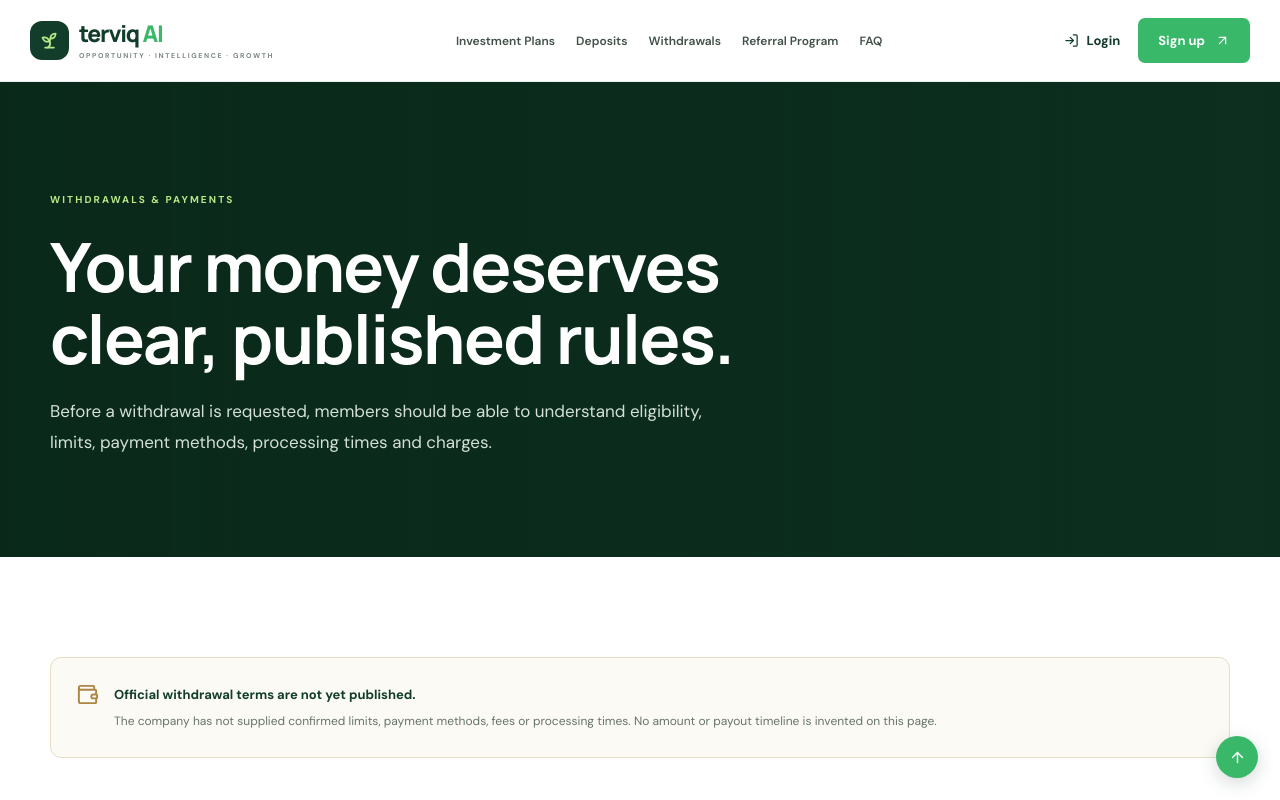
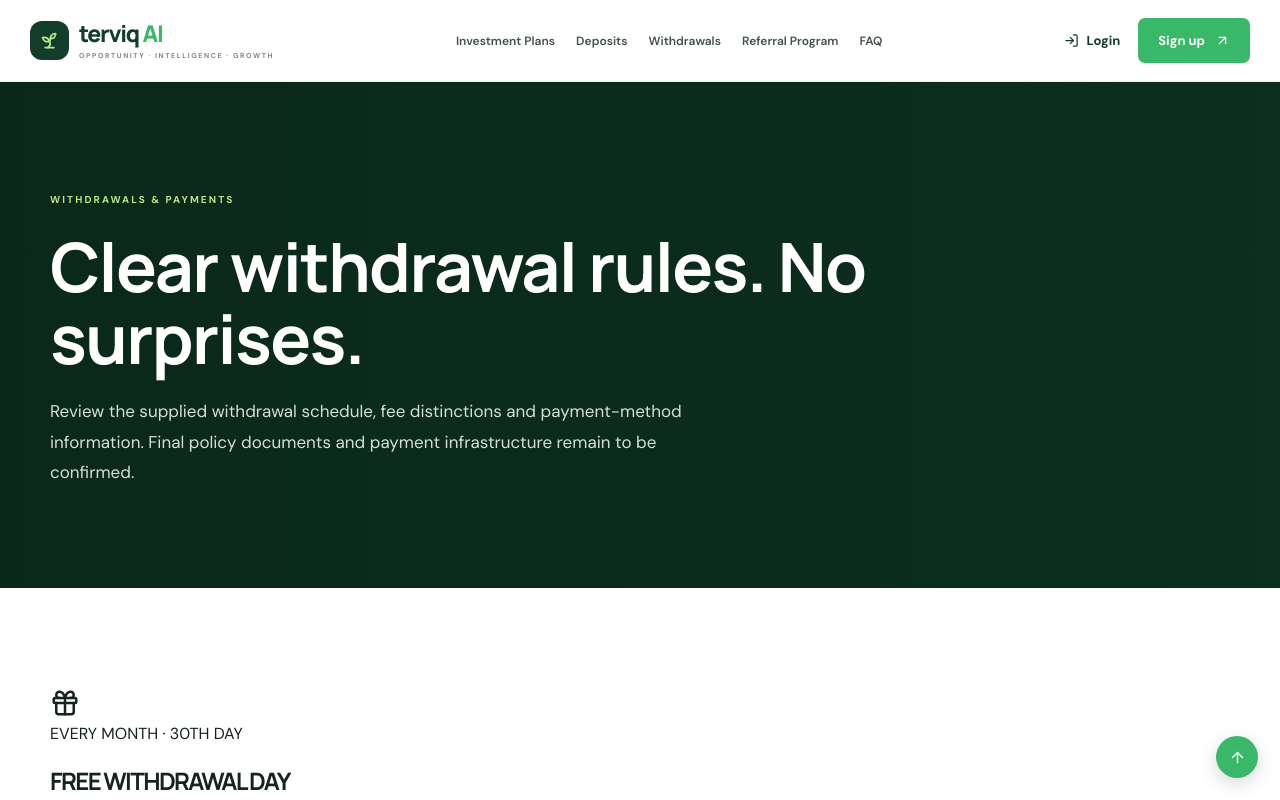
Before and after one commit to projectpeepee304-del/terviqai, a Next.js app: page /withdrawals in a window 1280 px wide. Shown: the top 800 px of the page. Built offline with nearby package versions, Linux system fonts and the light colour scheme.

Commit message:
Integrate financial platform pages and navigation

```diff
--- a/app/withdrawals/page.tsx
+++ b/app/withdrawals/page.tsx
@@ -1,3 +1,3 @@
-import {WithdrawalsPage} from "@/components/member-pages";
-export const metadata={title:"Withdrawals & Payments",description:"Understand the withdrawal policies that must be confirmed before a payment service is promoted."};
-export default function Page(){return <WithdrawalsPage/>;}
+import {WithdrawalsPageV2} from "@/components/finance-pages";
+export const metadata={title:"Withdrawals & Payment Policy",description:"Review the supplied withdrawal days, fee structure, free withdrawal day and illustrative fee calculator."};
+export default function Page(){return <WithdrawalsPageV2/>;}
```
